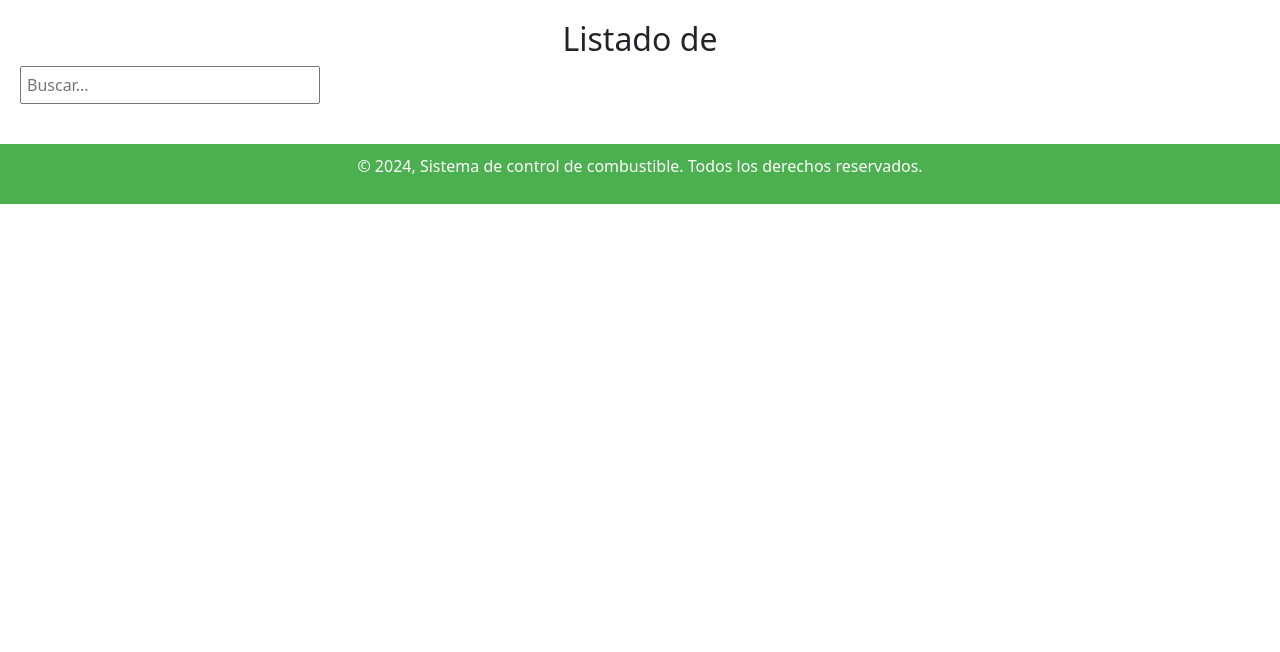
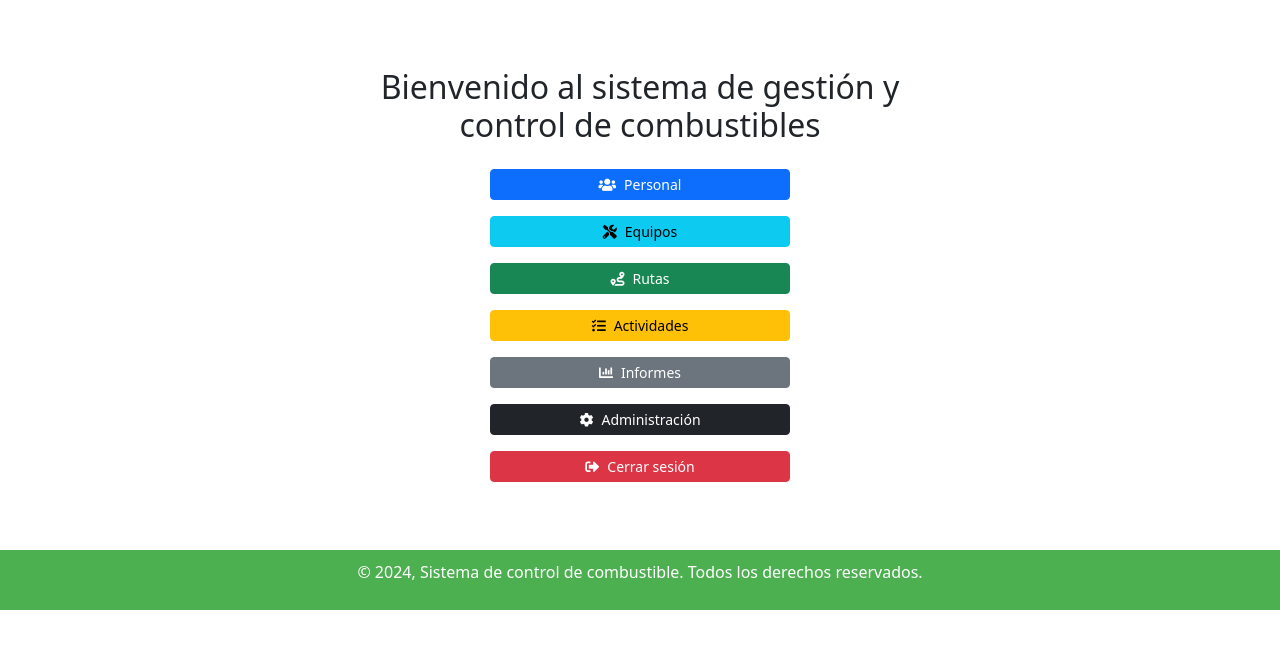
Before and after one commit to LorenzoFerreyra/control_combustible_app, a Django app: page / in a window 1280 px wide. Shown: the part 148-800 px from the top of the page. Run offline with Django 5.2, Linux system fonts and the light colour scheme; the visitor is signed in with stand-in values (Sample User, id 1); some libraries are stand-ins or nearby versions.

Commit message:
index reformulated

```diff
--- a/control_app/templates/index.html
+++ b/control_app/templates/index.html
@@ -25,29 +25,51 @@
     </header>
     <main>
         {% block content %}
-        <h2>Listado de {{ section_title }}</h2>
-        <div class="search-container">
-            <input type="text" id="searchInput" placeholder="Buscar...">
-        </div>
-        <table id="dataTable">
-            <thead>
-                <tr>
-                    {% for header in headers %}
-                    <th>{{ header }}</th>
-                    {% endfor %}
-                </tr>
-            </thead>
-            <tbody>
-                {% for obj in objects %}
-                <tr>
-                    {% for field in obj %}
-                    <td>{{ field }}</td>
-                    {% endfor %}
-                </tr>
-                {% endfor %}
-            </tbody>
-        </table>
-        <div class="pagination" id="pagination"></div>
+        <div class="container py-5">
+            <div class="row justify-content-center">
+              <div class="col-md-6">
+                <h2 class="text-center mb-4">Bienvenido al sistema de gestión y control de combustibles</h2>
+
+                <div class="vstack gap-3 mx-auto" style="max-width: 300px;">
+                  <a class="btn btn-primary btn-sm" href="{% url 'lista_personal' %}">
+                    <i class="fas fa-users me-2"></i>Personal
+                  </a>
+                  <a class="btn btn-info btn-sm" href="{% url 'lista_equipo' %}">
+                    <i class="fas fa-tools me-2"></i>Equipos
+                  </a>
+                  <a class="btn btn-success btn-sm" href="{% url 'lista_ruta' %}">
+                    <i class="fas fa-route me-2"></i>Rutas
+                  </a>
+                  <a class="btn btn-warning btn-sm" href="{% url 'lista_actividad' %}">
+                    <i class="fas fa-tasks me-2"></i>Actividades
+                  </a>
+                  <a class="btn btn-secondary btn-sm" href="#">
+                    <i class="fas fa-chart-bar me-2"></i>Informes
+                  </a>
+                  <a class="btn btn-dark btn-sm" href="{% url 'admin:index' %}">
+                    <i class="fas fa-cog me-2"></i>Administración
+                  </a>
+
+                  {% if user.is_authenticated %}
+                  <a class="btn btn-danger btn-sm" href="{% url 'logout' %}">
+                    <i class="fas fa-sign-out-alt me-2"></i>Cerrar sesión
+                  </a>
+                  {% else %}
+                  <a class="btn btn-success btn-sm" href="#">
+                    <i class="fas fa-sign-in-alt me-2"></i>Iniciar sesión
+                  </a>
+                  {% endif %}
+                </div>
+              </div>
+            </div>
+          </div>
+
+          <!-- Asegúrate de incluir Font Awesome para los iconos -->
+          <link rel="stylesheet" href="https://cdnjs.cloudflare.com/ajax/libs/font-awesome/5.15.3/css/all.min.css">
+
+          <!-- Bootstrap JS y Popper.js -->
+          <script src="https://cdn.jsdelivr.net/npm/@popperjs/core@2.9.2/dist/umd/popper.min.js"></script>
+          <script src="https://cdn.jsdelivr.net/npm/bootstrap@5.1.3/dist/js/bootstrap.min.js"></script>
         {% endblock %}
     </main>
 
@@ -56,40 +78,6 @@
     </footer>
 
     <script>
-        $(document).ready(function() {
-            $("#dataTable").tablesorter();
-
-            $("#searchInput").on("keyup", function() {
-                var value = $(this).val().toLowerCase();
-                $("#dataTable tbody tr").filter(function() {
-                    $(this).toggle($(this).text().toLowerCase().indexOf(value) > -1)
-                });
-            });
-
-            var rowsShown = 10;
-            var rowsTotal = $('#dataTable tbody tr').length;
-            var numPages = Math.ceil(rowsTotal / rowsShown);
-
-            for (i = 0; i < numPages; i++) {
-                var pageNum = i + 1;
-                $('#pagination').append('<a href="#" rel="' + i + '">' + pageNum + '</a> ');
-            }
-
-            $('#dataTable tbody tr').hide();
-            $('#dataTable tbody tr').slice(0, rowsShown).show();
-            $('#pagination a:first').addClass('active');
-
-            $('#pagination a').bind('click', function(e) {
-                e.preventDefault();
-                $('#pagination a').removeClass('active');
-                $(this).addClass('active');
-                var currPage = $(this).attr('rel');
-                var startItem = currPage * rowsShown;
-                var endItem = startItem + rowsShown;
-                $('#dataTable tbody tr').css('opacity', '0.0').hide().slice(startItem, endItem).
-                    css('display', 'table-row').animate({ opacity: 1 }, 300);
-            });
-        });
-    </script>
+    <script src="https://cdn.jsdelivr.net/npm/bootstrap@5.1.3/dist/js/bootstrap.min.js"></script>
 </body>
 </html>
--- a/control_app/templates/login.html
+++ b/control_app/templates/login.html
@@ -2,11 +2,11 @@
 {% block content %}
 
 <!-- Header-->
-<header class="bg-dark py-5">
-    <div class="container px-4 px-lg-5 my-5">
+<header class="custom-bg">
+    <div class="container px-6 px-lg-5 my-5">
         <div class="text-center text-white">
             <h1 class="display-4 fw-bolder">Iniciar sesión</h1>
-            <p class="lead fw-normal text-white-50 mb-0">Ingrese a su cuenta.</p>
+            <p class="lead fw-normal text-white-100 mb-0">Ingrese a su cuenta.</p>
         </div>
     </div>
 </header>
```
